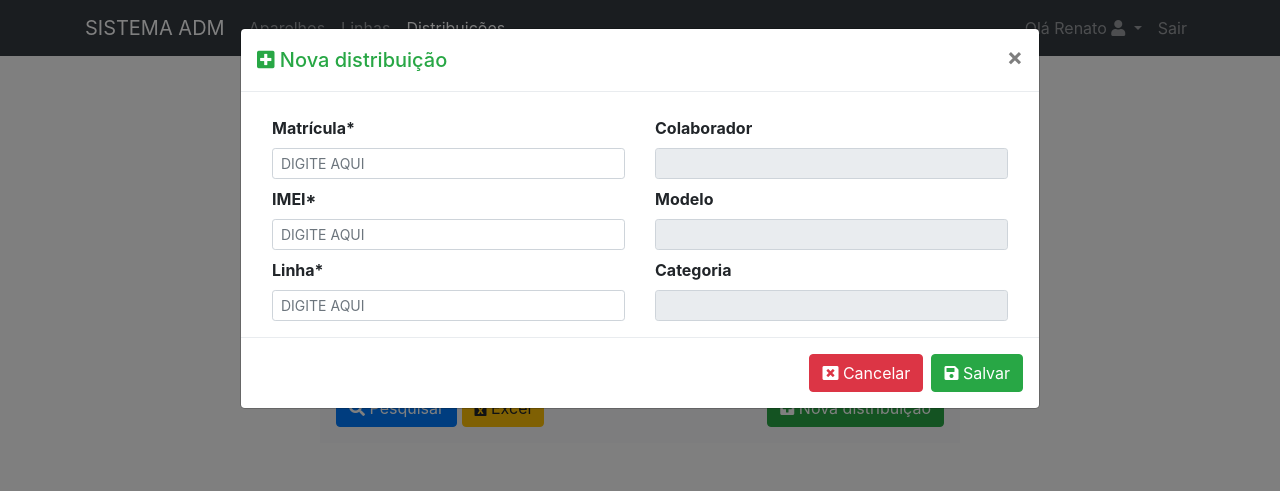
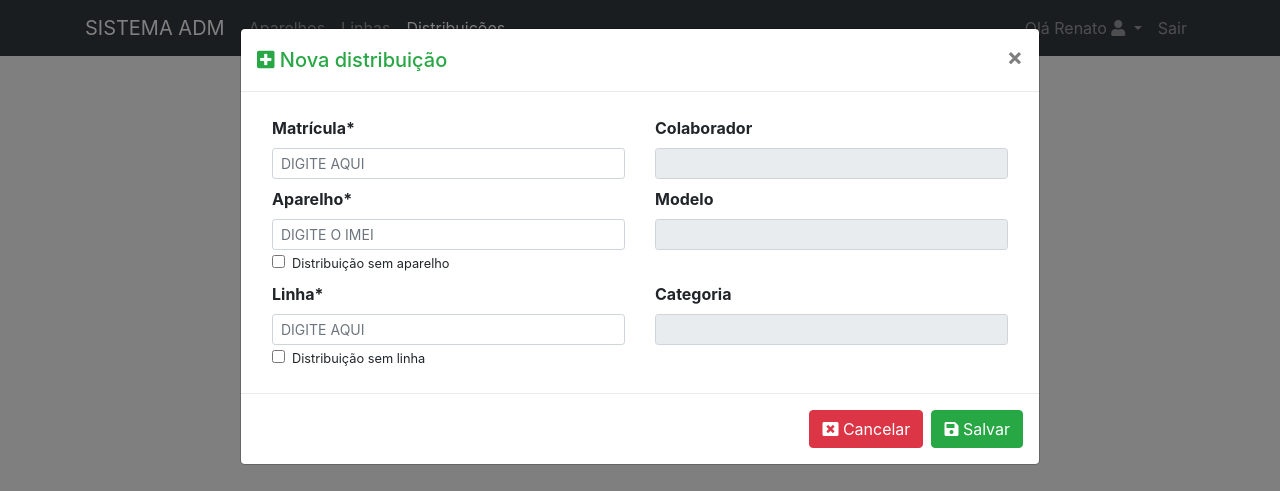
Before and after one commit to Goodnato/sistema_adm, a CodeIgniter app: page /sistemaadm/Distribuicoes/ in a window 1280 px wide, after a click on "Nova distribuição". Shown: the top 491 px of the page. Run offline with CodeIgniter, Linux system fonts and the light colour scheme; data comes from the database, SQL or seed files in the repository; data that the repository does not hold is empty.

Commit message:
Modal distribuição pronto

```diff
--- a/application/controllers/Distribuicoes.php
+++ b/application/controllers/Distribuicoes.php
@@ -120,7 +120,4 @@ class Distribuicoes extends CI_Controller
             'categoria' => $categoria
         ]);
     }
-
-
-
 }
--- a/application/views/distribuicoes/index.php
+++ b/application/views/distribuicoes/index.php
@@ -102,7 +102,7 @@
                 <div class="container-fluid">
                     <div class="row">
                         <div class="col-12">
-                            <form>
+                            <form autocomplete="off">
                                 <div class="row">
                                     <div class="col">
                                         <div id="cadastroAlert" class="alert alert-danger d-none" role="alert">
@@ -122,18 +122,26 @@
                                 </div>
                                 <div class="row mt-2">
                                     <div class="col">
-                                        <label for="cadastroImei" class="form-label">IMEI*</label>
-                                        <input type="number" name="imei" class="form-control form-control-sm" id="cadastroImei" placeholder="DIGITE AQUI">
+                                        <label for="cadastroImei" class="form-label">Aparelho*</label>
+                                        <input type="number" name="imei" class="form-control form-control-sm" id="cadastroImei" placeholder="DIGITE O IMEI">
+                                        <div class="form-check">
+                                            <input type="checkbox" name="cadastroSemAparelho" id="cadastroSemAparelho" class="form-check-input">
+                                            <label for="cadastroSemAparelho" class="form-label"><small>Distribuição sem aparelho</small></label>
+                                        </div>
                                     </div>
                                     <div class="col">
                                         <label class="form-label">Modelo</label>
                                         <input type="text" class="form-control form-control-sm" id="cadastroModelo" disabled>
                                     </div>
                                 </div>
-                                <div class="row mt-2">
+                                <div class="row">
                                     <div class="col">
                                         <label for="cadastroLinha" class="form-label">Linha*</label>
                                         <input type="text" name="linha" class="form-control form-control-sm" id="cadastroLinha" placeholder="DIGITE AQUI">
+                                        <div class="form-check">
+                                            <input type="checkbox" name="cadastroSemLinha" id="cadastroSemLinha" class="form-check-input">
+                                            <label for="cadastroSemLinha" class="form-label"><small>Distribuição sem linha</small></label>
+                                        </div>
                                     </div>
                                     <div class="col">
                                         <label class="form-label">Categoria</label>
--- a/assets/js/distribuicoes.js
+++ b/assets/js/distribuicoes.js
@@ -49,6 +49,10 @@ $('#pesquisaDisponibilidade').multiselect('selectAll', false);
 $('#cadastroMatricula').blur(function () {
     let matricula = $(this).val()
 
+    if (matricula == '') {
+        return
+    }
+
     $.ajax({
         url: base_url('Distribuicoes/consultarColaboradorPelaMatricula'),
         dataType: 'json',
@@ -57,23 +61,26 @@ $('#cadastroMatricula').blur(function () {
             matricula
         }
     }).done(function (response) {
-        if(response.status) {
+        if (response.status) {
             $('#cadastroColaborador').val(response.colaborador)
 
             return
         }
 
         $('#cadastroColaborador').val("NÃO ENCONTRADO")
-    }).fail(function (response){
+    }).fail(function (response) {
         console.log(response)
 
         alert("Ocorreu um erro ao consultar a matrícula. Contate o administrador do sistema")
     })
 })
 
-
 $('#cadastroImei').blur(function () {
     let imei = $(this).val()
+
+    if (imei == '') {
+        return
+    }
 
     $.ajax({
         url: base_url('Distribuicoes/consultarModeloPeloImei'),
@@ -83,7 +90,7 @@ $('#cadastroImei').blur(function () {
             imei
         }
     }).done(function (response) {
-        if(response.status){
+        if (response.status) {
             $('#cadastroModelo').val(response.modelo)
 
             return
@@ -97,9 +104,25 @@ $('#cadastroImei').blur(function () {
     })
 })
 
+$('#cadastroSemAparelho').click(function () {
+    if ($(this).is(':checked')) {
+        $('#cadastroModelo').val("")
+        $('#cadastroImei').val("").prop('disabled', true)
+
+        $('#cadastroLinha').prop('disabled', false)
+        $('#cadastroSemLinha').prop('checked', false)
+        return
+    }
+
+    $('#cadastroImei').val("").prop('disabled', false).focus()
+})
 
 $('#cadastroLinha').blur(function () {
     let numeroLinha = $(this).val()
+
+    if (numeroLinha == '') {
+        return
+    }
 
     $.ajax({
         url: base_url('Distribuicoes/consultarCategoriaPeloNumero'),
@@ -109,7 +132,7 @@ $('#cadastroLinha').blur(function () {
             numeroLinha
         }
     }).done(function (response) {
-         if(response.status){
+        if (response.status) {
             $('#cadastroCategoria').val(response.categoria)
 
             return
@@ -122,3 +145,16 @@ $('#cadastroLinha').blur(function () {
         alert("Ocorreu um erro ao consultar o número da linha. Contate o administrador do sistema")
     })
 })
+
+$('#cadastroSemLinha').click(function () {
+    if ($(this).is(':checked')) {
+        $('#cadastroCategoria').val("")
+        $('#cadastroLinha').val("").prop('disabled', true)
+
+        $('#cadastroImei').prop('disabled', false)
+        $('#cadastroSemAparelho').prop('checked', false)
+        return
+    }
+
+    $('#cadastroLinha').val("").prop('disabled', false).focus()
+})
```
Lines whose indentation alone changed are shown as unchanged.
